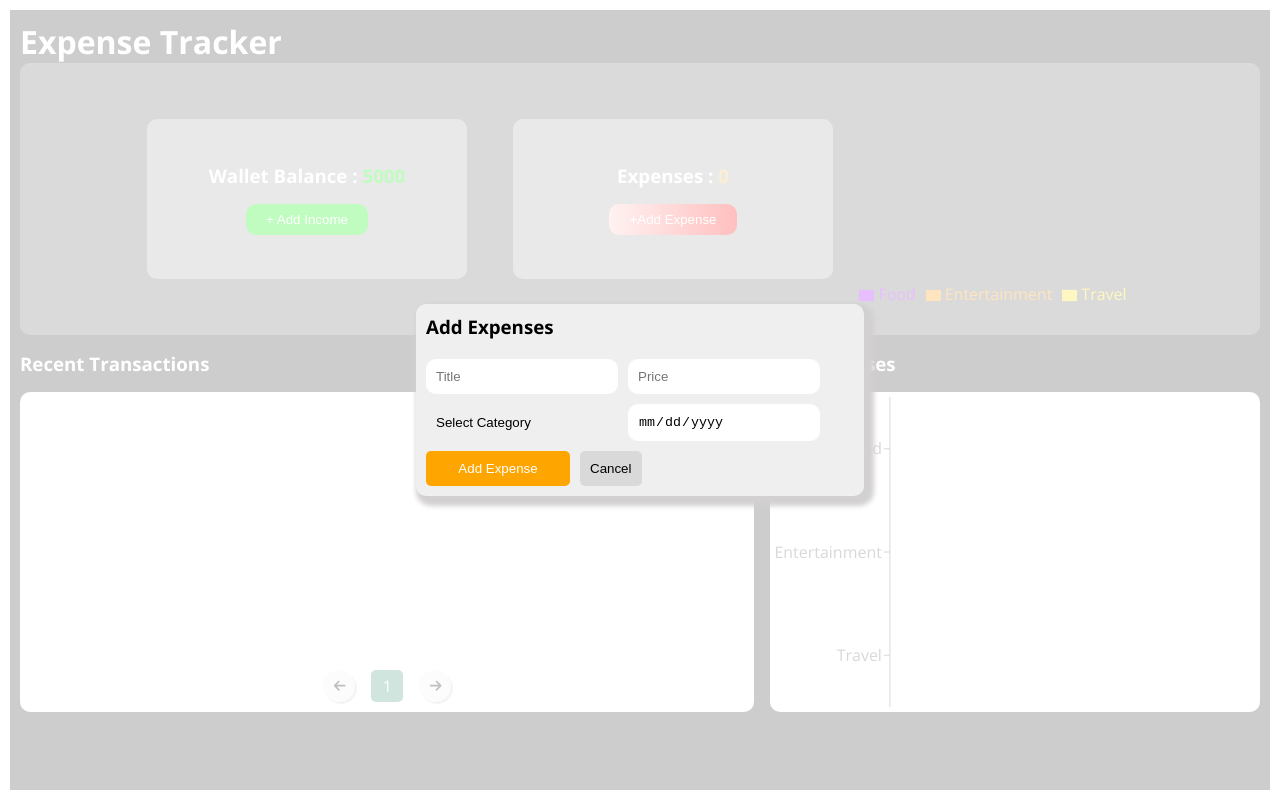
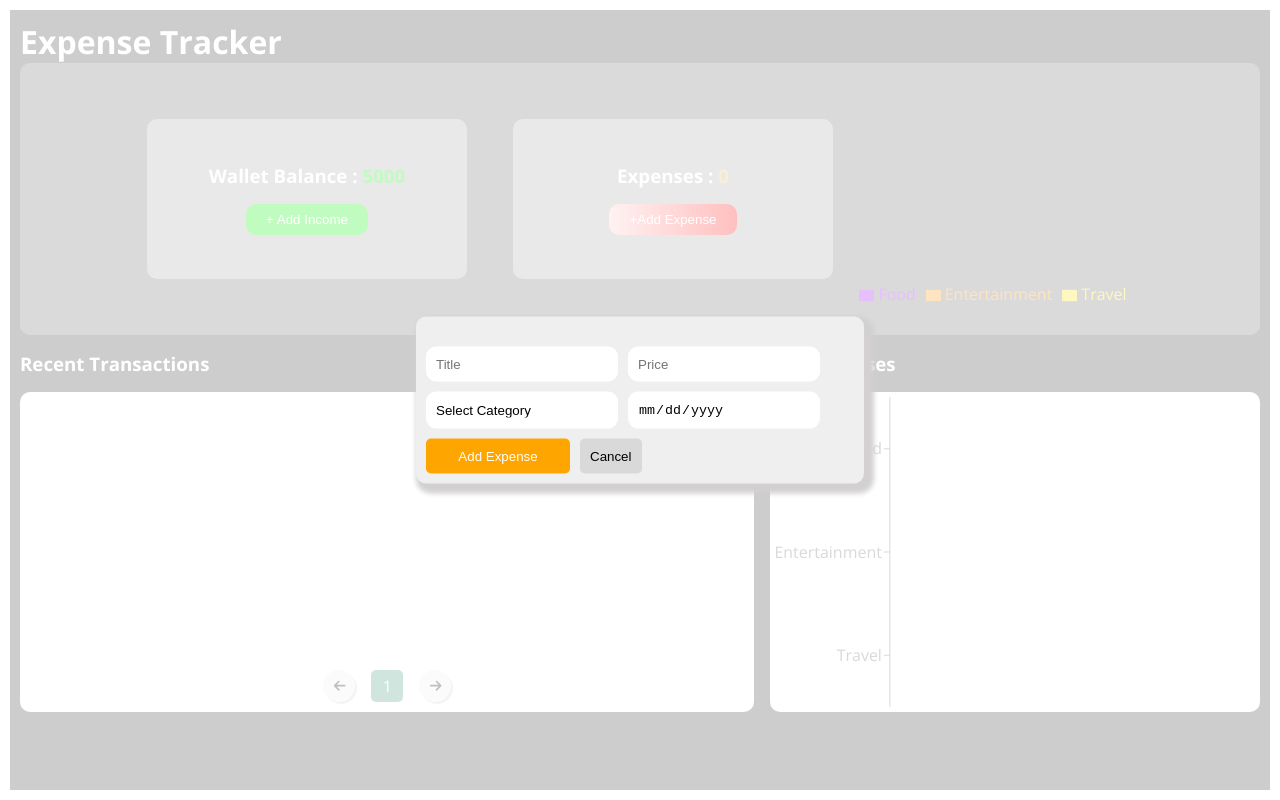
Before and after one commit to chaitu5981/expense-tracker, a React (Create React App) app: page / in a window 1280 px wide. Both pictures are taken after a click on the button "+Add Expense". Built offline with nearby package versions, Linux system fonts and the light colour scheme.

Commit message:
Second commit

```diff
--- a/src/Modal.css
+++ b/src/Modal.css
@@ -14,7 +14,6 @@
   margin-top: 20px;
   flex-wrap: wrap;
   display: flex;
-  /* justify-content: space-between; */
   gap: 10px;
 }
 
@@ -41,6 +40,7 @@
   border: none;
   outline: none;
   padding: 10px;
+  background-color: white;
 }
 .cancel-btn {
   border: none;
@@ -50,4 +50,5 @@
 }
 .date::-webkit-calendar-picker-indicator {
   display: none;
+  background-color: white;
 }
--- a/src/Modal.js
+++ b/src/Modal.js
@@ -43,16 +43,21 @@ const Modal = ({ isOpen, close, type, id }) => {
   else
     return (
       <ReactModal isOpen={isOpen} className="modal" contentLabel="Add Balance">
-        <h3>Add Expenses</h3>
         {!id ? (
+          <div>
             <ExpenseForm isOpen={isOpen} close={close} btnTitle="Add Expense" />
+          </div>
         ) : (
+          <div>
+            <h3>Update Expense</h3>
+
             <ExpenseForm
               isOpen={isOpen}
               close={close}
               id={id}
               btnTitle="Update Expense"
             />
+          </div>
         )}
       </ReactModal>
     );
```
Lines whose indentation alone changed are shown as unchanged.
